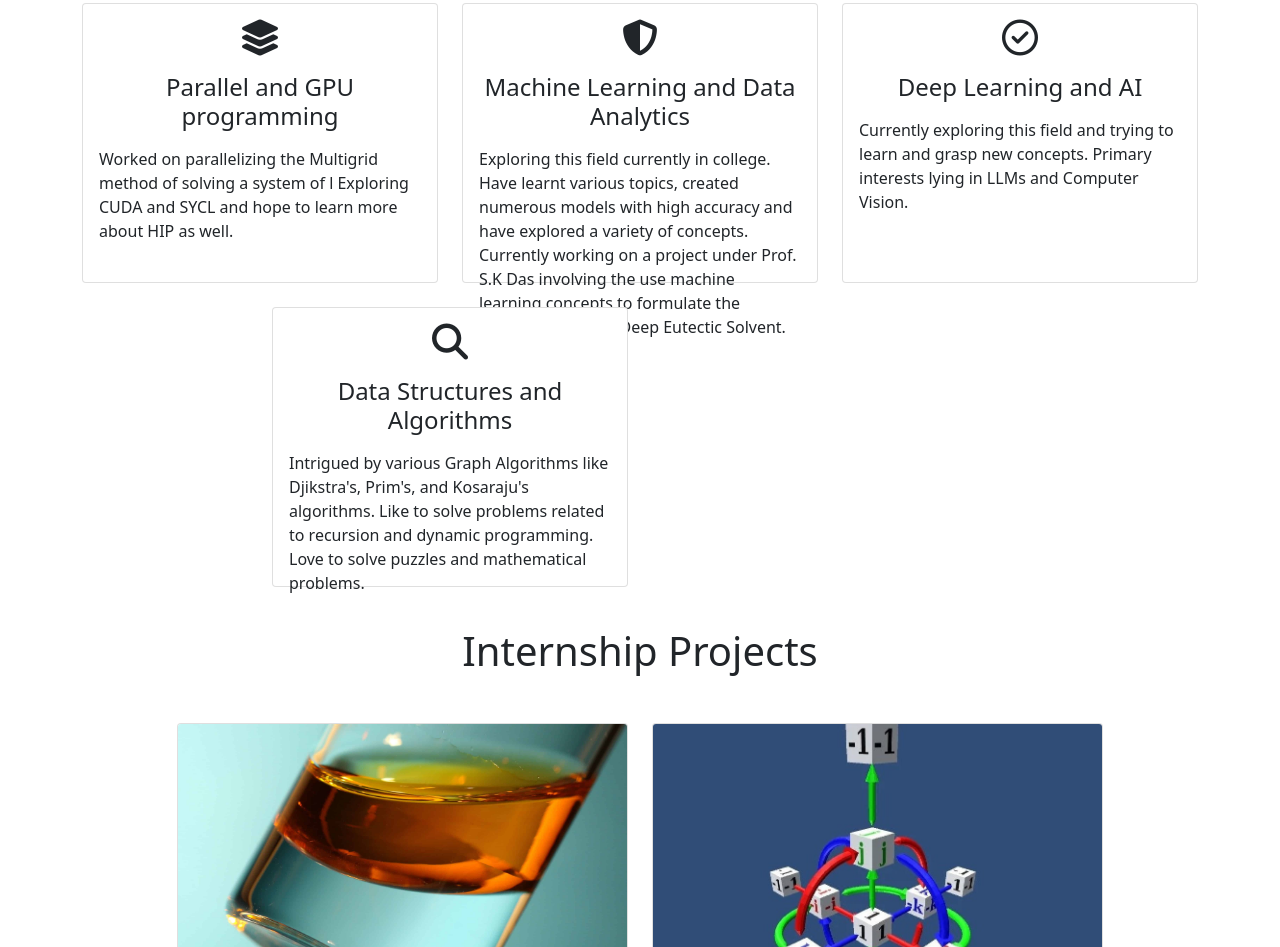
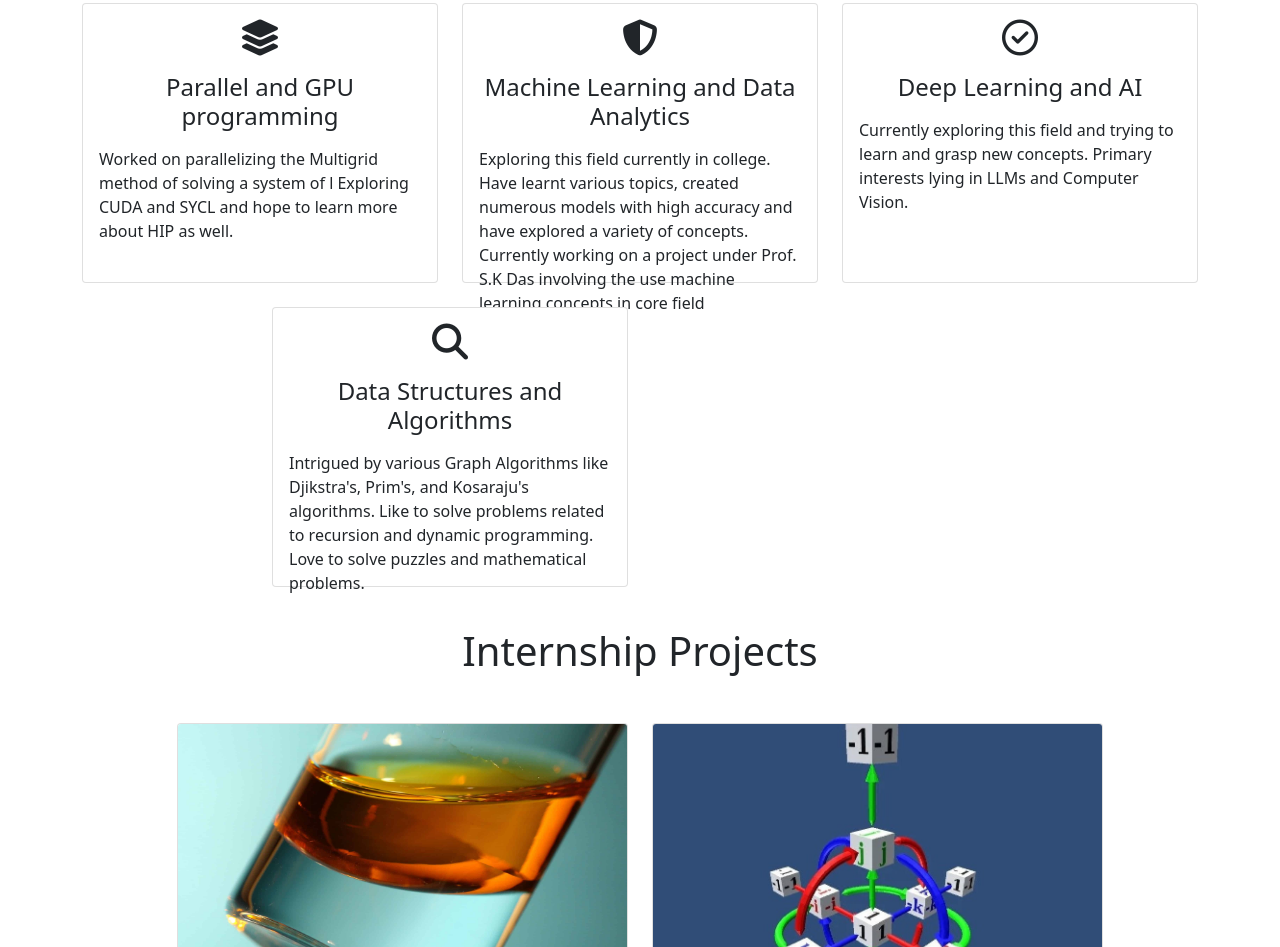
Before and after one commit to Om6123123/Om-Raul, a plain HTML site: page index.html in a window 1280 px wide. Shown: the part 1589-2536 px from the top of the page. Drawn offline with nearby package versions, Linux system fonts and the light colour scheme.

Commit message:
Update index.html

```diff
--- a/index.html
+++ b/index.html
@@ -139,7 +139,7 @@
                             <p class="card-text mt-3">
                                 Exploring this field currently in college. Have learnt various topics, created numerous models
                                 with high accuracy and have explored a variety of concepts. Currently working on a project under Prof. S.K Das involving the use
-                                machine learning concepts to formulate the characterstics of a Deep Eutectic Solvent.
+                                machine learning concepts in core field
                             </p>
                         </div>
                     </div>
```
